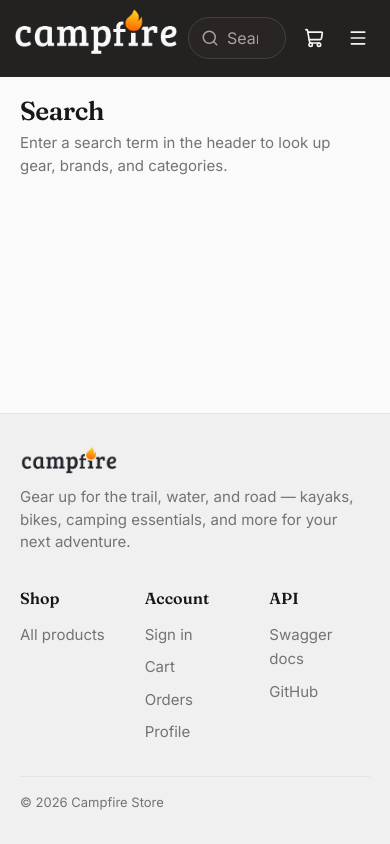
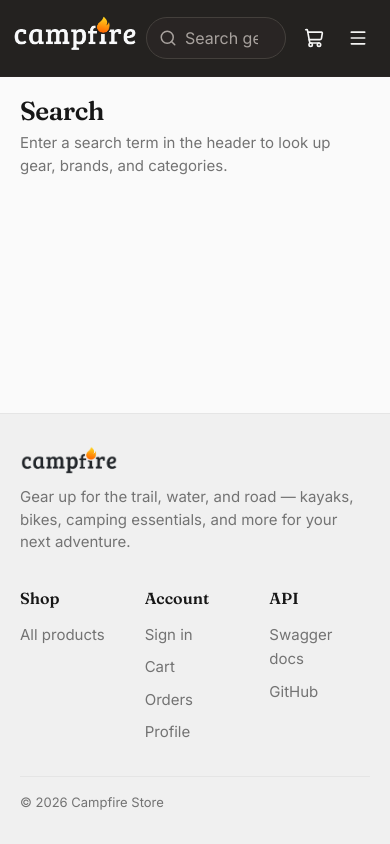
Before and after one commit to kstarostin/campfire-store, a React (Vite) app: page /en/search in a window 390 px wide. Built offline with nearby package versions, Linux system fonts and the light colour scheme; no server answers.

Commit message:
Added ProductCardMedia component and placeholder; updated Header logo styles

```diff
--- a/src/components/layout/Header.tsx
+++ b/src/components/layout/Header.tsx
@@ -57,7 +57,7 @@ export function Header() {
               <img
                 src="/img/campfire_logo_light.png"
                 alt={t('common.storeName')}
-                className="block h-12 w-auto -translate-y-[0.4rem]"
+                className="block h-9 w-auto -translate-y-[0.3rem] md:h-12 md:-translate-y-[0.4rem]"
               />
             </LocaleLink>
 
--- a/src/components/product/ProductCard.tsx
+++ b/src/components/product/ProductCard.tsx
@@ -1,9 +1,8 @@
 import { LocaleLink } from '@/components/ui/LocaleLink'
 import type { Currency, Product } from '@/api/types'
 import { ProductBadges } from '@/components/product/ProductBadges'
+import { ProductCardMedia } from '@/components/product/ProductCardMedia'
 import { Price } from '@/components/product/Price'
-import { useTranslation } from '@/i18n'
-import { productImageUrl } from '@/lib/imageUrl'
 
 interface ProductCardProps {
   product: Product
@@ -11,20 +10,11 @@ interface ProductCardProps {
 }
 
 export function ProductCard({ product, currency }: ProductCardProps) {
-  const { t } = useTranslation()
-  const imageSrc = productImageUrl(product)
-
   return (
     <article className="product-card">
       <LocaleLink to={`/products/${product._id}`} className="block text-inherit">
         <div className="product-media">
-          {imageSrc ? (
-            <img src={imageSrc} alt={product.name} loading="lazy" />
-          ) : (
-            <div className="flex h-full items-center justify-center text-sm text-text-muted">
-              {t('common.noImage')}
-            </div>
-          )}
+          <ProductCardMedia product={product} />
         </div>
         <div className="product-body">
           <div className="product-meta">
--- /dev/null
+++ b/src/components/product/ProductCardMedia.tsx
@@ -0,0 +1,46 @@
+import { Package } from 'lucide-react'
+import { useEffect, useState } from 'react'
+import type { Product } from '@/api/types'
+import { useTranslation } from '@/i18n'
+import { productImageUrl } from '@/lib/imageUrl'
+
+interface ProductCardMediaProps {
+  product: Pick<Product, '_id' | 'name' | 'images'>
+  size?: 'small' | 'medium'
+}
+
+function ProductMediaPlaceholder() {
+  const { t } = useTranslation()
+
+  return (
+    <div
+      className="product-media-placeholder"
+      role="img"
+      aria-label={t('common.noImage')}
+    >
+      <Package strokeWidth={1.25} aria-hidden />
+    </div>
+  )
+}
+
+export function ProductCardMedia({ product, size = 'small' }: ProductCardMediaProps) {
+  const [imageFailed, setImageFailed] = useState(false)
+  const imageSrc = productImageUrl(product, size)
+
+  useEffect(() => {
+    setImageFailed(false)
+  }, [product._id, imageSrc])
+
+  if (!imageSrc || imageFailed) {
+    return <ProductMediaPlaceholder />
+  }
+
+  return (
+    <img
+      src={imageSrc}
+      alt=""
+      loading="lazy"
+      onError={() => setImageFailed(true)}
+    />
+  )
+}
--- a/src/index.css
+++ b/src/index.css
@@ -575,6 +575,31 @@
     width: 100%;
     height: 100%;
     object-fit: contain;
+  }
+
+  .product-media-placeholder {
+    display: flex;
+    align-items: center;
+    justify-content: center;
+    width: 100%;
+    height: 100%;
+    color: var(--color-text-muted);
+    background: linear-gradient(180deg, #ffffff 0%, #f7f7f7 100%);
+  }
+
+  .product-media-placeholder svg {
+    width: clamp(2rem, 36%, 3.25rem);
+    height: clamp(2rem, 36%, 3.25rem);
+    opacity: 0.42;
+  }
+
+  .section--products .product-media-placeholder {
+    color: var(--color-primary-hover);
+    background: linear-gradient(180deg, #ffffff 0%, #f7f7f7 100%);
+  }
+
+  .section--products .product-media-placeholder svg {
+    opacity: 0.55;
   }
 
   .product-body {
```
